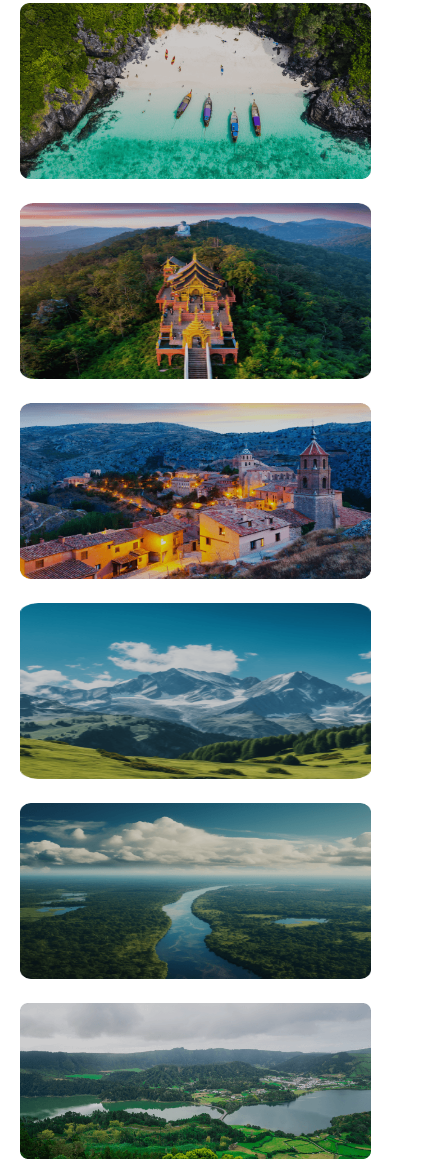
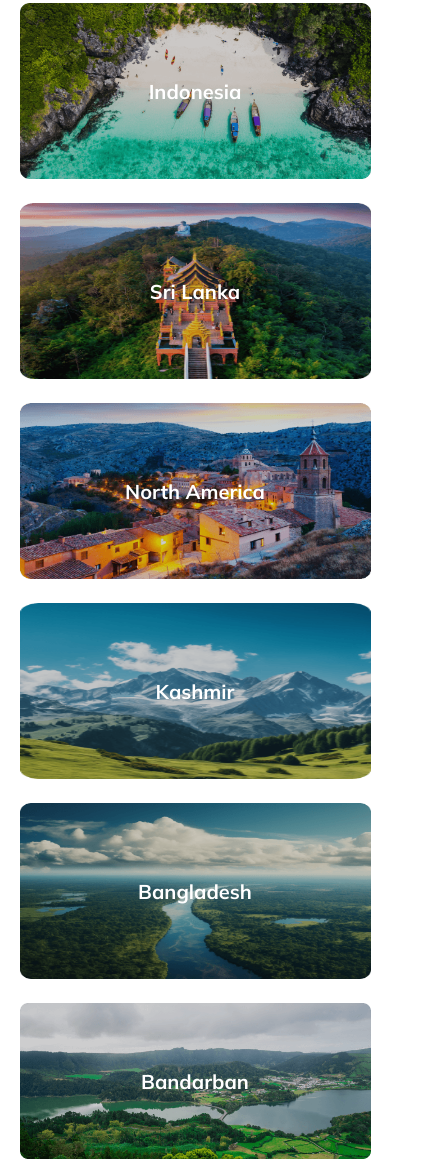
Before and after one commit to noushinpervez/Take-a-Trip-Landing-Page, a plain HTML site: page index.html in a window 390 px wide. Shown: the part 2176-3338 px from the top of the page, 438 px wide, since content can reach past the window. Drawn offline with Linux system fonts and the light colour scheme.

Commit message:
fixed issues with device-width and added some bonus sections

```diff
--- a/index.html
+++ b/index.html
@@ -33,6 +33,7 @@
         </ul>
     </nav>
     <!-- navbar section ends here -->
+    <!-- header section starts here -->
     <header>
         <div class="header-container">
             <div>
@@ -60,6 +61,8 @@
                 <button id="find-btn">Find Now</button>
             </div>
     </header>
+    <!-- header section ends here -->
+    <!-- main section starts here -->
     <main>
         <!-- our popular tours section -->
         <section>
@@ -89,24 +92,45 @@
             </div>
         </section>
         <!-- choose your destination section -->
-        <section class="center-align">
-            <div>
+        <section>
+            <div class="center-align">
                 <h3>Choose Your Destination</h3>
                 <p>Why settle for ordinary when extraordinary destinations await? Let us guide you to the hidden gems
                     and iconic landmarks that make your journey truly remarkable.</p>
             </div>
             <div class="image-container">
+                <div class="image-text-container">
                     <img src="./Images/Rectangle 5.png" alt="">
+                    <div class="image-text">Maldives</div>
+                </div>
+                <div class="image-text-container">
                     <img src="./Images/Rectangle 8.png" alt="">
+                    <div class="image-text">Indonesia</div>
+                </div>
             </div>
             <div class="image-container">
+                <div class="image-text-container">
                     <img src="./Images/Rectangle 6.png" alt="">
+                    <div class="image-text">Sri Lanka</div>
+                </div>
+                <div class="image-text-container">
                     <img src="./Images/Rectangle 7.png" alt="">
+                    <div class="image-text">North America</div>
+                </div>
+                <div class="image-text-container">
                     <img src="./Images/Rectangle 9.png" alt="">
+                    <div class="image-text">Kashmir</div>
+                </div>
             </div>
             <div class="image-container">
+                <div class="image-text-container">
                     <img src="./Images/Rectangle 11.png" alt="">
+                    <div class="image-text">Bangladesh</div>
+                </div>
+                <div class="image-text-container">
                     <img src="./Images/Rectangle 10.png" alt="">
+                    <div class="image-text">Bandarban</div>
+                </div>
             </div>
         </section>
         <!-- why choose us section styles -->
@@ -121,8 +145,7 @@
                 <div class="column-container">
                     <img src="./Images/hotel 1.png" alt="">
                     <h3>Handpicked Hotels</h3>
-                    <p>Stay in style with our Handpicked Hotels – where comfort meets curated luxury for your perfect
-                        getaway.</p>
+                    <p>Experience unparalleled comfort and luxury with our carefully selected hotels, offering a perfect blend of convenience and sophistication.</p>
                 </div>
                 <div class="column-container" id="unique-column-container">
                     <img src="./Images/map 1.png" alt="">
@@ -150,11 +173,13 @@
                 <input class="newsletter-box" type="email" name="" id="" placeholder="Enter your email">
                 <button class="btn-primary">Subscribe</button>
             </div>
-            <div class=".newsletter-img">
+            <div class="newsletter-img">
                 <img src="./Images/Rectangle 8 (1).png" alt="">
             </div>
         </section>
     </main>
+    <!-- main section ends here -->
+    <!-- footer section starts here -->
     <footer>
         <div class="footer-title">
             <img src="./Images/Group 40071.png" alt="">
@@ -171,6 +196,7 @@
         <hr>
         <p id="copyright">2017, All Rights Reserved.</p>
     </footer>
+    <!-- footer section ends here -->
 </body>
 
 </html>
--- a/styles/responsive.css
+++ b/styles/responsive.css
@@ -17,7 +17,8 @@
         margin-top: 1.125rem;
     }
 
-    nav img, .footer-title img {
+    nav img,
+    .footer-title img {
         max-height: 2rem;
     }
 
@@ -44,7 +45,6 @@
 
     #menu-toggle:checked+.burger-menu+.nav-items {
         opacity: 1;
-        background-color: #FFF;
     }
 
     /* header styles */
@@ -94,8 +94,8 @@
     }
 
     p {
+        margin-bottom: 1rem;
         margin-top: 1rem;
-        margin-bottom: 1rem;
     }
 
     .intro li {
@@ -112,9 +112,14 @@
     }
 
     .image-container {
+        column-gap: 1rem;
         flex-direction: column;
-        column-gap: 1rem;
         margin-bottom: 1rem;
+    }
+
+    .image-text {
+        font-size: 1.25rem;
+        font-weight: 700;
     }
 
     /* why choose us section styles */
@@ -163,6 +168,10 @@
         max-width: 100%;
     }
 
+    .newsletter-img {
+        max-width: 100%;
+    }
+
     /* footer section styles */
     footer {
         margin-top: 2.5rem;
--- a/styles/style.css
+++ b/styles/style.css
@@ -16,7 +16,7 @@ nav,
 header,
 main {
     margin: 0 auto;
-    max-width: 80%;
+    max-width: 74.5%;
 }
 
 a {
@@ -150,7 +150,7 @@ button {
 
 #find-btn {
     background-image: url("../Images/search.svg");
-    background-position: center left 2rem;
+    background-position: center left 1.5rem;
     background-repeat: no-repeat;
 }
 
@@ -200,18 +200,28 @@ main section {
 }
 
 .image-container img {
-    max-height: 18.75rem;
-    max-width: 100%;
+    display: block;
+    height: auto;
+    width: 100%;
 }
 
 .image-container {
     display: flex;
+    flex-wrap: wrap;
     gap: 1.5rem;
-    justify-content: center;
+    justify-content: space-between;
     margin-top: 1.5rem;
+    max-width: 100%;
 }
 
-.centered-img {
+.image-text-container {
+    position: relative;
+}
+
+.image-text {
+    color: #FFF;
+    font-size: 1.75rem;
+    font-weight: 800;
     left: 50%;
     position: absolute;
     top: 50%;
@@ -226,9 +236,9 @@ main section {
 
 .column-container {
     align-items: flex-start;
+    background: rgba(251, 181, 99, 0.05);
+    border: 1px solid rgba(251, 181, 99, 0.20);
     border-radius: 16px;
-    border: 1px solid rgba(251, 181, 99, 0.20);
-    background: rgba(251, 181, 99, 0.05);
     display: flex;
     flex-direction: column;
     padding: 2rem;
@@ -236,8 +246,8 @@ main section {
 }
 
 #unique-column-container {
+    background: rgba(41, 206, 246, 0.05);
     border: 1px solid rgba(41, 206, 246, 0.20);
-    background: rgba(41, 206, 246, 0.05);
 }
 
 .centered-column {
@@ -266,11 +276,13 @@ main section {
     padding: 0 0;
     margin-bottom: 0;
     margin-top: 1rem;
+    padding-right: 3.43rem;
 }
 
 /* subscribe section styles */
-hr {
+.newsletter-column hr {
     background: rgba(19, 19, 24, 0.10);
+    color: #1313181A;
     height: 1px;
     margin: 0 auto;
     margin-bottom: 1.5rem;
@@ -319,7 +331,8 @@ hr {
 /* footer section styles */
 footer {
     background: rgba(19, 19, 24, 0.05);
-    margin: 0;margin-top: 6.25rem;
+    margin: 0;
+    margin-top: 6.25rem;
     padding: 6.9rem 21rem;
     text-align: center;
 }
@@ -340,6 +353,8 @@ footer p {
 }
 
 footer hr {
+    background: rgba(19, 19, 24, 0.10);
+    color: #1313181A;
     margin: 0 auto;
     margin-top: 3.125rem;
     margin-bottom: 3.125rem;
```
Lines whose indentation alone changed are shown as unchanged.
